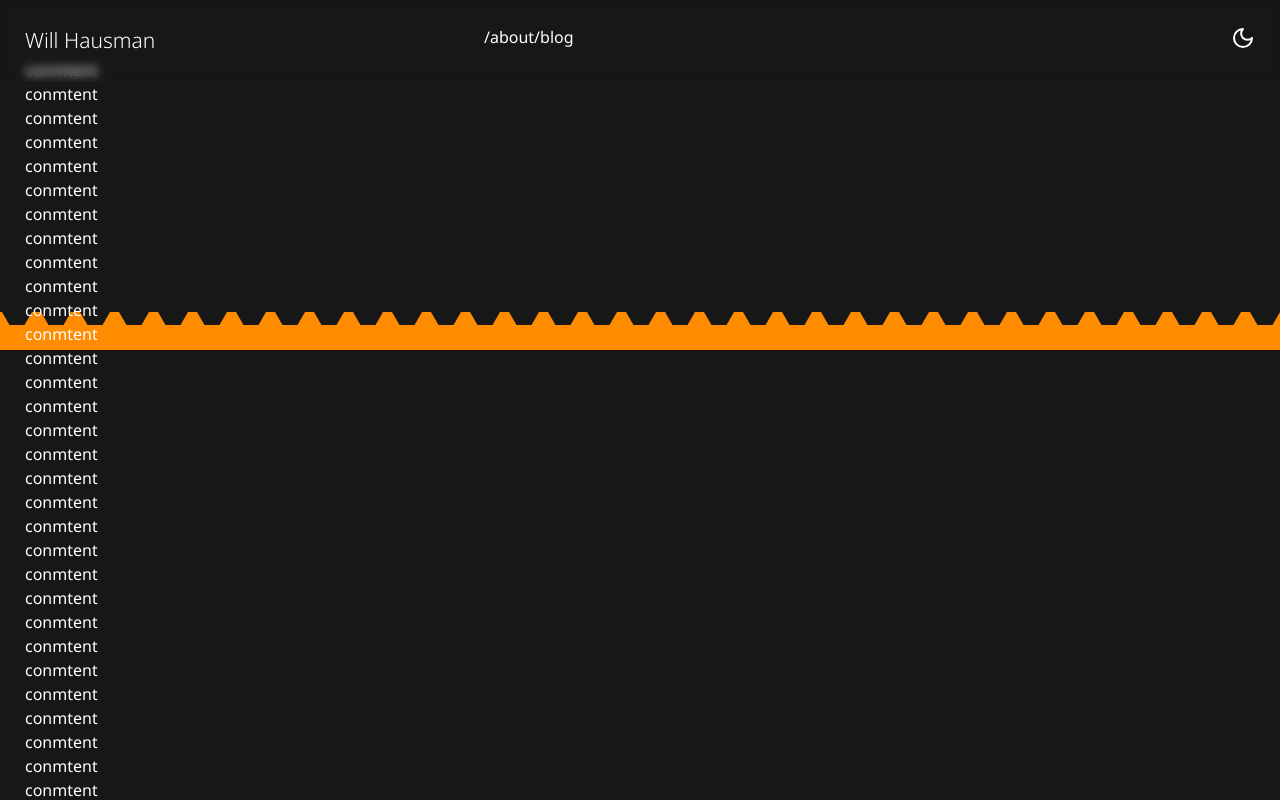
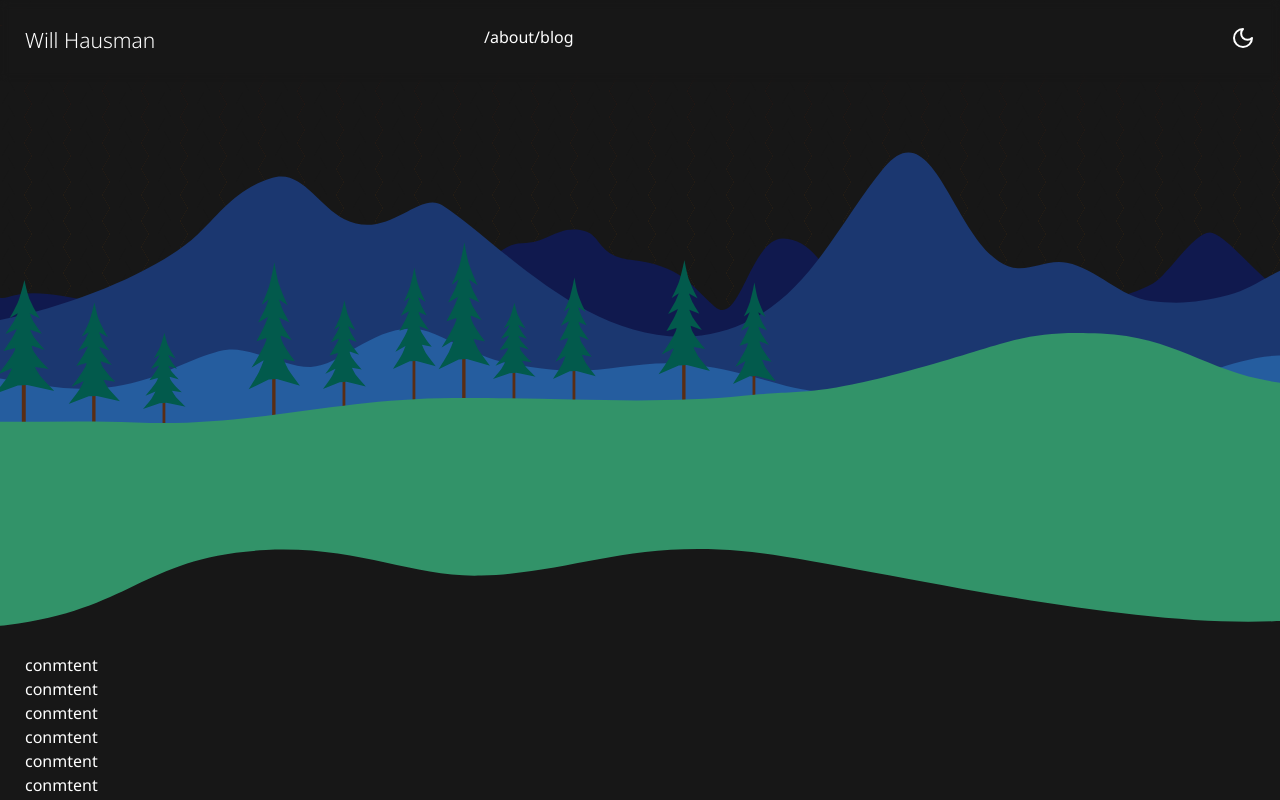
Before and after one commit to whaus7/will-hausman, a Next.js app: page / in a window 1280 px wide. Shown: the top 800 px of the page. Built offline with nearby package versions, Linux system fonts and the light colour scheme.

Commit message:
build fix

```diff
--- a/app/components/hero/Mountains.module.css
+++ b/app/components/hero/Mountains.module.css
@@ -1,6 +1,6 @@
 .mountains {
-    width: 3000;
-    height: 595;
+    width: 3000px;
+    height: 595px;
 }
 
 .mountain {
```
